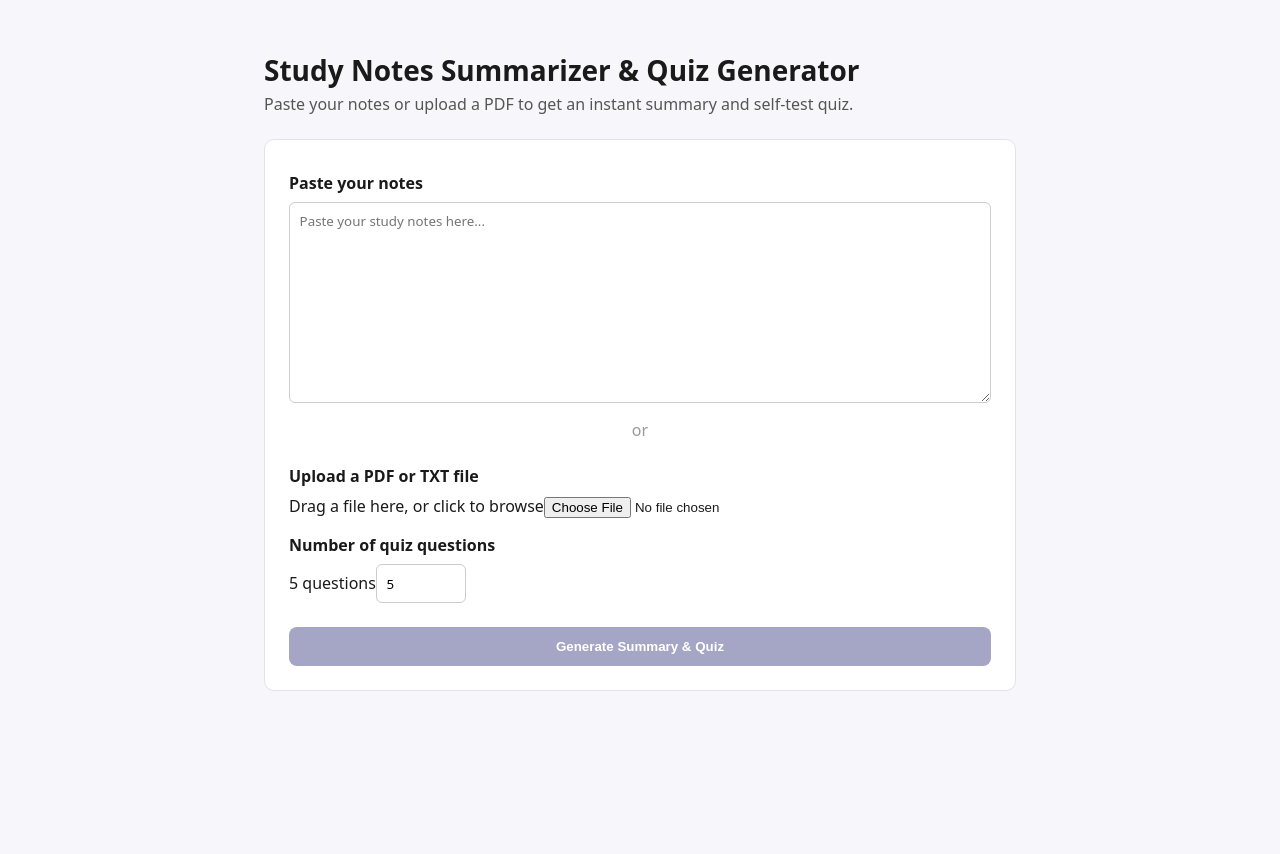
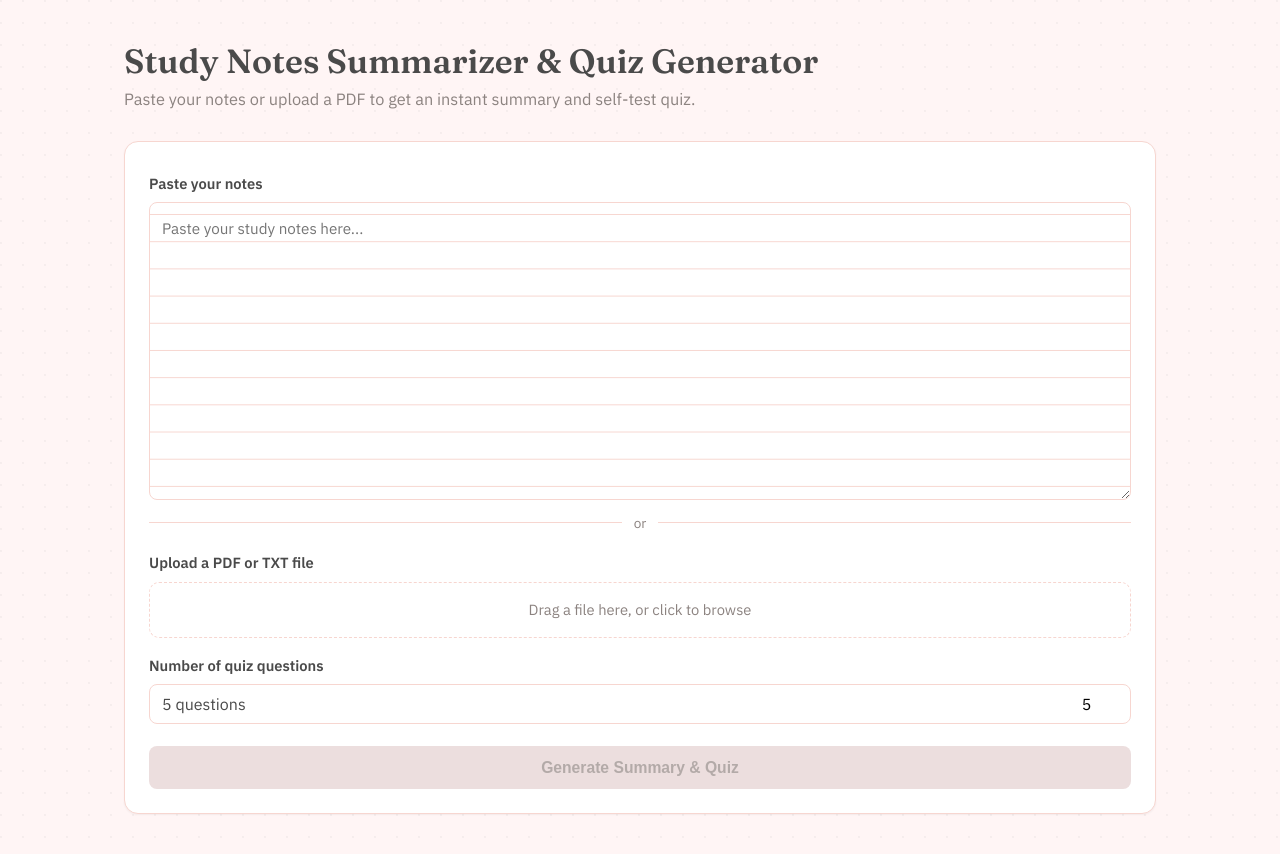
Before and after one commit to kelechaohaohe/study-note-summarizer, a React (Vite) app in the folder client/: page / in a window 1280 px wide. Shown: the top 854 px of the page. Before the commit the page ends 800 px from the top, so only its background shows below. Built offline with nearby package versions, Linux system fonts and the light colour scheme; no server answers.

Commit message:
style: modify the colour of the summarizer

```diff
--- a/client/src/index.css
+++ b/client/src/index.css
@@ -1,81 +1,329 @@
+@import url('https://fonts.googleapis.com/css2?family=Fraunces:opsz,wght@9..144,400;9..144,600;9..144,700&family=IBM+Plex+Sans:wght@400;500;600&display=swap');
+
+:root {
+  --paper: #fff5f5;
+  --card: #ffffff;
+  --line: #f7d6d0;
+  --accent: #e2b4bd;
+  --accent-deep: #c98a9b;
+  --ink: #4a4a4a;
+  --ink-soft: #8c8380;
+  --correct: #4f7942;
+  --correct-bg: #eaf3e4;
+  --incorrect: #a23b2e;
+  --incorrect-bg: #f7e7e3;
+  --radius: 14px;
+}
+
 * { box-sizing: border-box; }
 
 body {
   margin: 0;
-  font-family: system-ui, -apple-system, sans-serif;
-  background: #f7f7fb;
-  color: #1a1a1a;
+  font-family: 'IBM Plex Sans', system-ui, sans-serif;
+  background: var(--paper);
+  background-image:
+    radial-gradient(circle at 1px 1px, rgba(74,74,74,0.05) 1px, transparent 0);
+  background-size: 22px 22px;
+  color: var(--ink);
 }
 
 .app {
-  max-width: 800px;
+  max-width: 1080px;
   margin: 0 auto;
-  padding: 2rem 1.5rem 4rem;
+  padding: 2.5rem 1.5rem 4rem;
 }
 
-header h1 { margin-bottom: 0.25rem; font-size: 1.75rem; }
-header p { color: #555; margin-top: 0; }
+@keyframes settle {
+  from { opacity: 0; transform: translateY(-8px); }
+  to { opacity: 1; transform: translateY(0); }
+}
+@media (prefers-reduced-motion: reduce) {
+  * { animation: none !important; transition: none !important; }
+}
+
+header {
+  animation: settle 0.5s ease-out;
+  margin-bottom: 2rem;
+}
+header h1 {
+  font-family: 'Fraunces', serif;
+  font-weight: 600;
+  font-size: 2.1rem;
+  margin: 0 0 0.35rem;
+  color: var(--ink);
+}
+header p {
+  color: var(--ink-soft);
+  margin: 0;
+  font-size: 1.02rem;
+}
+
+.workspace {
+  display: grid;
+  grid-template-columns: 360px 1fr;
+  gap: 1.75rem;
+  align-items: start;
+}
+@media (max-width: 860px) {
+  .workspace { grid-template-columns: 1fr; }
+}
 
 .upload-form {
   display: flex;
   flex-direction: column;
-  gap: 0.5rem;
-  background: #fff;
-  border: 1px solid #e2e2ea;
-  border-radius: 10px;
+  gap: 0.6rem;
+  background: var(--card);
+  border: 1px solid var(--line);
+  border-radius: var(--radius);
   padding: 1.5rem;
-  margin: 1.5rem 0;
+  box-shadow: 0 1px 2px rgba(74,74,74,0.06);
 }
 
-.upload-form label { font-weight: 600; margin-top: 0.5rem; }
-.upload-form textarea, .upload-form input[type="number"] {
-  padding: 0.6rem;
-  border: 1px solid #ccc;
-  border-radius: 6px;
-  font-family: inherit;
+.upload-form label {
+  font-weight: 600;
+  font-size: 0.92rem;
+  margin-top: 0.5rem;
+  color: var(--ink);
 }
 
-.or-divider { text-align: center; color: #999; margin: 0.5rem 0; }
-.file-name { font-size: 0.9rem; color: #444; }
+.upload-form textarea {
+  padding: 0.75rem;
+  border: 1px solid var(--line);
+  border-radius: 8px;
+  font-family: inherit;
+  font-size: 0.95rem;
+  line-height: 1.7rem;
+  resize: vertical;
+  background:
+    linear-gradient(var(--card) 0, var(--card) calc(1.7rem - 1px), var(--line) calc(1.7rem - 1px), var(--line) 1.7rem);
+  background-size: 100% 1.7rem;
+  background-position-y: 0.75rem; /* aligns line pattern with padding-top so lines sit under each text row */
+  background-attachment: local;
+}
+.upload-form textarea:focus,
+.upload-form input:focus,
+.dropzone:focus-within {
+  outline: 2px solid var(--accent-deep);
+  outline-offset: 1px;
+}
+
+.or-divider {
+  display: flex;
+  align-items: center;
+  gap: 0.75rem;
+  color: var(--ink-soft);
+  font-size: 0.85rem;
+  margin: 0.25rem 0;
+}
+.or-divider::before,
+.or-divider::after {
+  content: "";
+  flex: 1;
+  height: 1px;
+  background: var(--line);
+}
+
+.dropzone {
+  position: relative;
+  border: 1.5px dashed var(--line);
+  border-radius: 10px;
+  padding: 1.1rem;
+  text-align: center;
+  cursor: pointer;
+  color: var(--ink-soft);
+  font-size: 0.92rem;
+  transition: border-color 0.15s ease, background 0.15s ease;
+}
+.dropzone.dragging {
+  border-color: var(--accent-deep);
+  background: rgba(226, 180, 189, 0.15);
+  color: var(--ink);
+}
+.dropzone input[type="file"] {
+  position: absolute;
+  inset: 0;
+  opacity: 0;
+  cursor: pointer;
+}
+.file-name {
+  font-size: 0.88rem;
+  color: var(--ink);
+  font-weight: 500;
+  margin: 0;
+}
+
+.quiz-count-row {
+  display: flex;
+  align-items: center;
+  justify-content: space-between;
+  border: 1px solid var(--line);
+  border-radius: 8px;
+  padding: 0.5rem 0.75rem;
+}
+.quiz-count-row input[type="number"] {
+  width: 3rem;
+  border: none;
+  text-align: center;
+  font-size: 1rem;
+  font-family: inherit;
+  background: transparent;
+}
 
 button[type="submit"] {
-  margin-top: 1rem;
-  padding: 0.75rem;
-  background: #4f46e5;
-  color: #fff;
+  margin-top: 0.75rem;
+  padding: 0.8rem;
+  background: var(--accent);
+  color: var(--ink);
   border: none;
   border-radius: 8px;
   font-weight: 600;
+  font-size: 0.98rem;
   cursor: pointer;
+  transition: background 0.15s ease;
 }
-button[type="submit"]:disabled { background: #a5a5c5; cursor: not-allowed; }
+button[type="submit"]:hover:not(:disabled) { background: var(--accent-deep); color: #fff; }
+button[type="submit"]:disabled { background: #ecdede; color: #b3aaa8; cursor: not-allowed; }
 
-.error { color: #b00020; font-weight: 600; }
+.error {
+  display: flex;
+  gap: 0.6rem;
+  align-items: flex-start;
+  background: var(--incorrect-bg);
+  border: 1px solid var(--incorrect);
+  color: var(--incorrect);
+  border-radius: 10px;
+  padding: 0.9rem 1rem;
+  font-weight: 500;
+  margin: 1rem 0 0;
+}
 
 .results { display: flex; flex-direction: column; gap: 1.5rem; }
 
 .panel {
-  background: #fff;
-  border: 1px solid #e2e2ea;
-  border-radius: 10px;
-  padding: 1.5rem;
+  background: var(--card);
+  border: 1px solid var(--line);
+  border-radius: var(--radius);
+  padding: 1.6rem;
+  box-shadow: 0 1px 2px rgba(74,74,74,0.06);
 }
 
-.quiz-question { margin-bottom: 1.25rem; }
-.question-text { font-weight: 600; }
+.summary-panel {
+  position: relative;
+  overflow: hidden;
+  margin-top: 1.5rem;
+}
+.summary-panel::before {
+  content: "";
+  position: absolute;
+  top: 0; right: 0;
+  border-width: 0 22px 22px 0;
+  border-style: solid;
+  border-color: transparent var(--paper) transparent transparent;
+}
+.summary-panel h2 {
+  font-family: 'Fraunces', serif;
+  color: var(--ink);
+  margin-top: 0;
+}
+.summary-panel p {
+  line-height: 1.7;
+  color: var(--ink);
+}
+
+.quiz-panel h2 {
+  font-family: 'Fraunces', serif;
+  color: var(--ink);
+  margin-bottom: 0.25rem;
+}
+.quiz-progress {
+  color: var(--ink-soft);
+  font-size: 0.88rem;
+  margin: 0 0 1.25rem;
+}
+
+.quiz-question {
+  padding-bottom: 1.25rem;
+  margin-bottom: 1.25rem;
+  border-bottom: 1px solid var(--line);
+}
+.quiz-question:last-child { border-bottom: none; margin-bottom: 0; padding-bottom: 0; }
+
+.question-text {
+  font-weight: 600;
+  color: var(--ink);
+  margin-bottom: 0.75rem;
+}
 
 .options { display: flex; flex-direction: column; gap: 0.5rem; }
 
 .option {
   text-align: left;
-  padding: 0.6rem 0.8rem;
-  border: 1px solid #ccc;
+  padding: 0.65rem 0.85rem;
+  border: 1px solid var(--line);
+  border-left: 3px solid var(--line);
   border-radius: 6px;
-  background: #fafafa;
+  background: var(--card);
+  font-family: inherit;
+  font-size: 0.95rem;
   cursor: pointer;
+  transition: border-color 0.15s ease;
 }
+.option:hover:not(:disabled) { border-left-color: var(--accent-deep); }
 .option:disabled { cursor: default; }
-.option.correct { background: #d1f5d3; border-color: #2e7d32; }
-.option.incorrect { background: #fbd6d6; border-color: #b00020; }
+.option.correct {
+  background: var(--correct-bg);
+  border-left-color: var(--correct);
+  color: var(--correct);
+  font-weight: 600;
+}
+.option.incorrect {
+  background: var(--incorrect-bg);
+  border-left-color: var(--incorrect);
+  color: var(--incorrect);
+  font-weight: 600;
+}
 
-.feedback { margin-top: 0.4rem; font-weight: 600; }
+@keyframes reveal {
+  from { opacity: 0; transform: translateY(-2px); }
+  to { opacity: 1; transform: translateY(0); }
+}
+
+.feedback {
+  margin-top: 0.85rem;
+  padding: 0.85rem 1rem;
+  border-radius: 8px;
+  border-left: 4px solid var(--line);
+  background: var(--paper);
+  animation: reveal 0.2s ease-out;
+}
+
+.feedback-correct {
+  background: var(--correct-bg);
+  border-left-color: var(--correct);
+}
+
+.feedback-incorrect {
+  background: var(--incorrect-bg);
+  border-left-color: var(--incorrect);
+}
+
+.feedback-status {
+  font-weight: 600;
+  font-size: 0.92rem;
+  margin: 0 0 0.35rem 0;
+}
+
+.feedback-correct .feedback-status {
+  color: var(--correct);
+}
+
+.feedback-incorrect .feedback-status {
+  color: var(--incorrect);
+}
+
+.feedback-explanation {
+  margin: 0;
+  font-size: 0.9rem;
+  line-height: 1.55;
+  color: var(--ink);
+}
```
